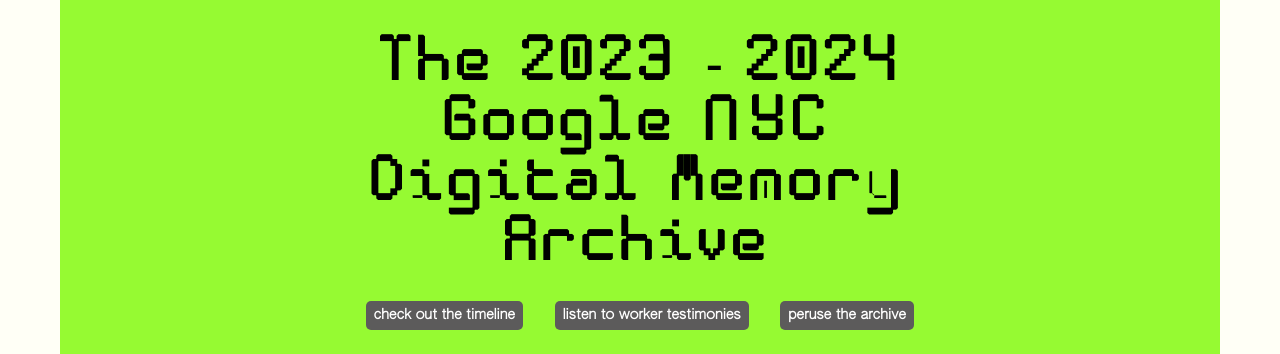
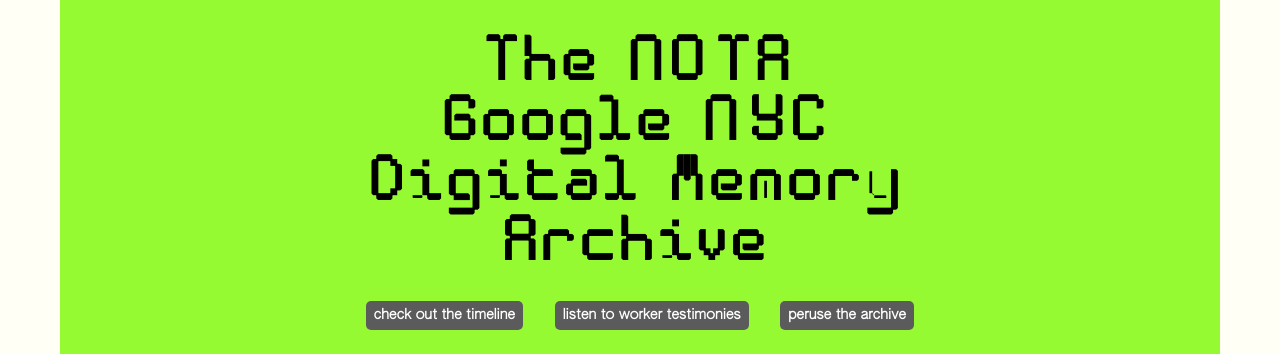
Before and after one commit to zeldaskywalker/nota-memory-archive, a Django app: page / in a window 1280 px wide. Shown: the part 100-454 px from the top of the page. Run offline with Django 5.2, Linux system fonts and the light colour scheme; parts of the project's set-up code (start-up, migrations or seed data) failed here and were passed over.

Commit message:
Update name of the archive on home.html

```diff
--- a/nota/templates/home.html
+++ b/nota/templates/home.html
@@ -8,7 +8,7 @@
 <div id="landing-main-div">
     <div id="landing-h1-div">
         <h1 id="landing-h1">
-            The 2023 - 2024<br />
+            The NOTA<br />
             Google NYC<br />
             Digital Memory<br />
             Archive
```
